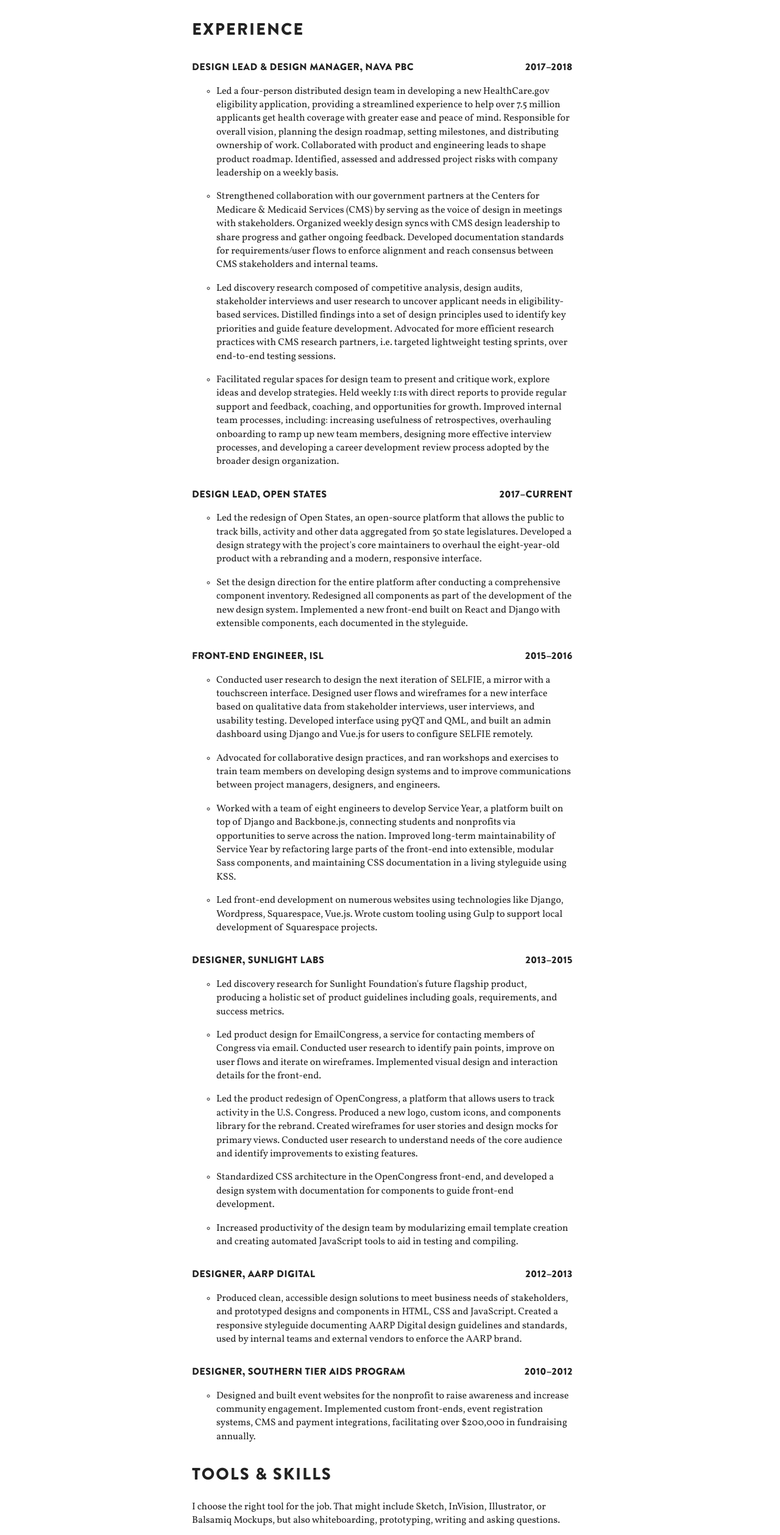
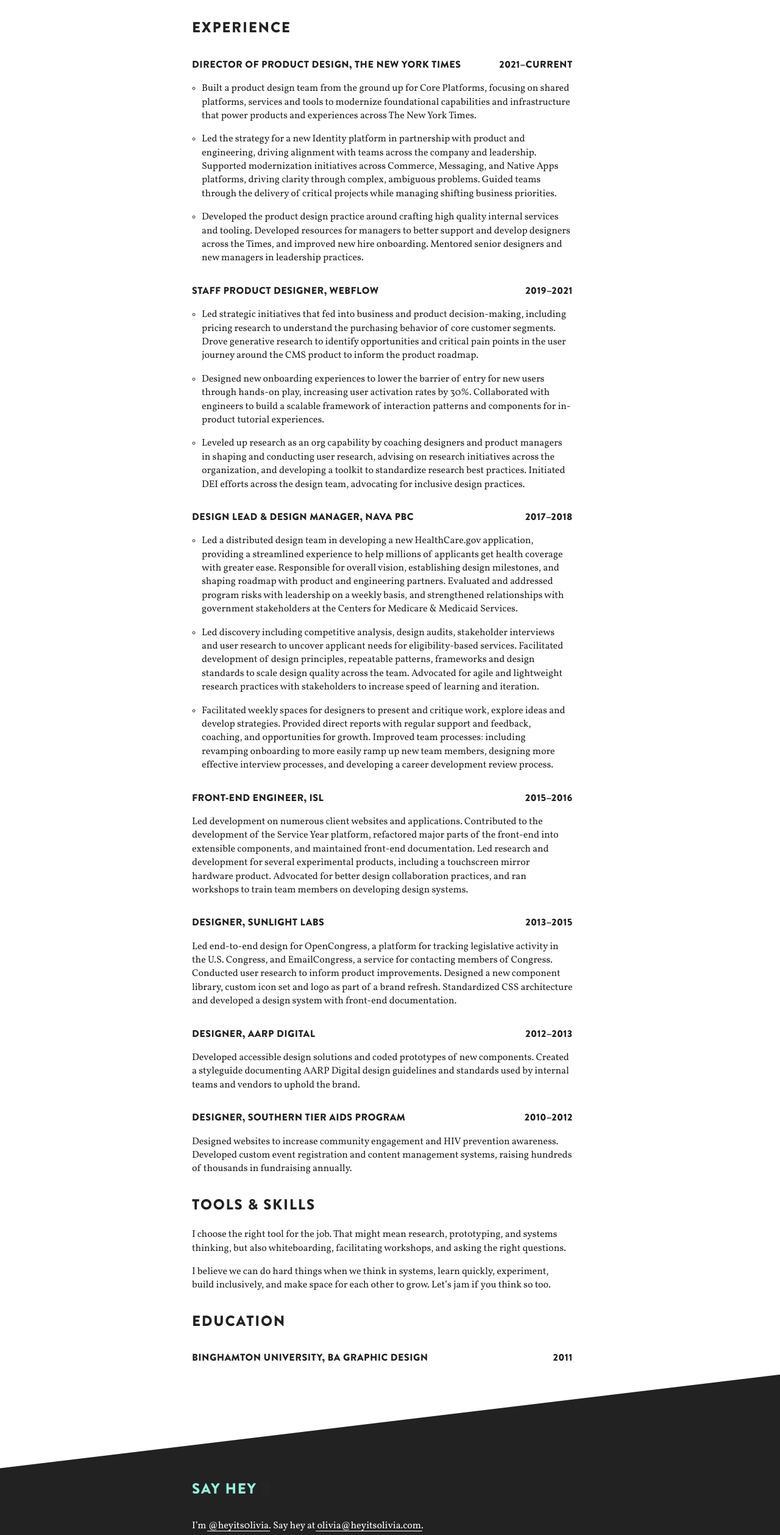
Before and after one commit to heyitsolivia/heyitsolivia, a Gatsby site: page /resume in a window 1280 px wide. Shown: the part 211-2729 px from the top of the page at 61% size. Built offline with nearby package versions, Linux system fonts and the light colour scheme; Gatsby itself is replaced by a stand-in of ours.

Commit message:
Update bio and resume

```diff
--- a/src/components/footer.js
+++ b/src/components/footer.js
@@ -7,9 +7,6 @@
             <p>
                 I’m <a className="link" href="http://twitter.com/heyits0livia">@heyits0livia</a>.
                 Say hey at <a className="link" href="mailto:olivia@heyitsolivia.com">olivia@heyitsolivia.com</a>.
-                You can find me pushing code to <a className="link" href="https://github.com/heyitsolivia">github</a>,
-                pixels to <a className="link" href="https://dribbble.com/heyitsolivia">dribbble</a>,
-                and food to <a className="link" href="https://instagram.com/heyits0livia/">instagram</a>.
             </p>
         </div>
     </footer>
--- a/src/pages/index.js
+++ b/src/pages/index.js
@@ -6,36 +6,41 @@
 export default () => (
     <Layout>
         <article className="text--lead u-measure">
-            <p>
-                <span role="img" aria-label="Waving hand">👋</span>
-                Hey, it's Olivia.
+            <p class="heading heading--small">
+                <span role="img" aria-label="Waving hand">👋</span> Hey, it's Olivia.
             </p>
             <p>
-                I make things for humans. I'm a senior designer who thinks and builds in systems, and leads teams in developing and applying thoughtful, inclusive approaches to difficult problems. I'm deeply passionate about designing technology and services that purposefully improves people's lives, especially for vulnerable or underserved communities.
+                I make things for humans. I'm a product design leader who thinks and builds in systems, and leads teams in developing scalable approaches to solve difficult problems. I'm deeply passionate about designing technology and services that purposefully improve the lives we lead.
             </p>
             <p>
-                I work carefully and systematically, drawing from human-centered, research-based methodologies  to ask the right questions and champion the needs of the people we serve first and foremost, and to bring clarity and definition to large, complex problems.
+                I work carefully and systematically, drawing from research-based methodologies to ask the right questions and champion the needs of the people we serve first and foremost, and to bring clarity and definition to large, complex problems.
             </p>
             <p>
-                Challenges I've enjoyed include leading a design team to develop a new eligibility application for <a className="link" href="https://www.navapbc.com/#healthcare-gov">HealthCare.gov</a> that replaces legacy systems and provides over 7.5 million households with a streamlined, intuitive experience to get health coverage. I've also helped redesign from the ground up a data-rich interface for <a className="link" href="http://openstates.org">Open States</a>, an open-source product that allows the public to track bills, activity and other data aggregated from 50 state legislatures. Read the <Link className="link" to="/resume/">resume</Link> for more.
+                I’ve worked with teams at The New York Times, Webflow, Nava, and more. Read the <Link className="link" to="/resume/">resume</Link> for more.
                 &nbsp;
                 <span role="img" aria-label="Page with curl">📃</span>
             </p>
             <p>
-                In my free time, I like making things that bring people <a className="link" href="https://openpuppies.com">joy and delight</a>.
-                &nbsp;
-                <span role="img" aria-label="Dog face">🐶</span>
+                I believe we can do hard things when we think in systems, experiment, learn quickly, build inclusively, and make space for each other to grow. Let’s jam if you think so too.
             </p>
-            <p>
-                In <a className="link" href="https://technical.ly/dc/2016/04/06/dcfemtech-honors-52-dcs-powerful-woman-programmers-powerful-woman-designers/">2016</a> and <a className="link" href="https://technical.ly/dc/2018/04/24/here-are-the-winners-of-the-2018-dcfemtech-awards/">2018</a>, I was named one of D.C.'s most Powerful Women Designers by <a className="link" href="http://dcfemtech.com/awards-2018-media">DCFemTech</a>.
-                &nbsp;
-                <span role="img" aria-label="Lightning bolt">⚡</span>
-            </p>
+            <br/>
             <p>
                 Based in DC, grown in NY. Forever learning.
                 &nbsp;
                 <span role="img" aria-label="Seedling sprouting">🌱</span>
             </p>
+            <hr className="horizontal-rule"/>
+            <p className="heading heading--small">
+                <span role="img" aria-label="Lightning bolt">⚡</span> Recent Talks & Recognition
+            </p>
+            <ul>
+                <li>“Design for Humans: How to Make Better Modernization Decisions”, DDD Europe. June 2022, Closing Keynote</li>
+                <li>“Understand the Current State of your System using Service Blueprints”, Kandddinsky. October 2022, Workshop</li>
+                <li>“Accessibility as a Journey”, NYT Open Speaker Series. 2021, Panel Moderator</li>
+                <li>Named one of “D.C.'s Most Powerful Women Designers”, DCFemTech.
+                <br/>
+                Awarded in <a className="link" href="https://technical.ly/dc/2016/04/06/dcfemtech-honors-52-dcs-powerful-woman-programmers-powerful-woman-designers/">2016</a> and <a className="link" href="https://technical.ly/dc/2018/04/24/here-are-the-winners-of-the-2018-dcfemtech-awards/">2018</a></li>
+            </ul>
         </article>
     </Layout>
 )
--- a/src/pages/resume.js
+++ b/src/pages/resume.js
@@ -11,75 +11,71 @@
             <h2 className="heading heading--large">Experience</h2>
 
             <h3 className="heading heading--small resume__heading">
+                <span>Director of Product Design, The New York Times</span>
+                <span>2021&ndash;Current</span>
+            </h3>
+
+            <ul>
+                <li>Built a product design team from the ground up for Core Platforms, focusing on shared platforms, services and tools to modernize foundational capabilities and infrastructure that power products and experiences across The New York Times.</li>
+                <li>Led the strategy for a new Identity platform in partnership with product and engineering, driving alignment with teams across the company and leadership. Supported modernization initiatives across Commerce, Messaging, and Native Apps platforms, driving clarity through complex, ambiguous problems. Guided teams through the delivery of critical projects while managing shifting business priorities.</li>
+                <li>Developed the product design practice around crafting high quality internal services and tooling. Developed resources for managers to better support and develop designers across the Times, and improved new hire onboarding. Mentored senior designers and new managers in leadership practices.</li>
+            </ul>
+
+            <h3 className="heading heading--small resume__heading">
+                <span>Staff Product Designer, Webflow</span>
+                <span>2019&ndash;2021</span>
+            </h3>
+
+            <ul>
+                <li>Led strategic initiatives that fed into business and product decision-making, including pricing research to understand the purchasing behavior of core customer segments. Drove generative research to identify opportunities and critical pain points in the user journey around the CMS product to inform the product roadmap.</li>
+                <li>Designed new onboarding experiences to lower the barrier of entry for new users through hands-on play, increasing user activation rates by 30%. Collaborated with engineers to build a scalable framework of interaction patterns and components for in-product tutorial experiences.</li>
+                <li>Leveled up research as an org capability by coaching designers and product managers in shaping and conducting user research, advising on research initiatives across the organization, and developing a toolkit to standardize research best practices. Initiated DEI efforts across the design team, advocating for inclusive design practices.</li>
+
+            </ul>
+
+            <h3 className="heading heading--small resume__heading">
                 <span>Design Lead & Design Manager, Nava PBC</span>
                 <span>2017&ndash;2018</span>
             </h3>
             <ul>
-                <li>Led a four-person distributed design team in developing a new HealthCare.gov eligibility application, providing a streamlined experience to help over 7.5 million applicants get health coverage with greater ease and peace of mind. Responsible for overall vision, planning the design roadmap, setting milestones, and distributing ownership of work. Collaborated with product and engineering leads to shape product roadmap. Identified, assessed and addressed project risks with company leadership on a weekly basis.</li>
-                <li>Strengthened collaboration with our government partners at the Centers for Medicare & Medicaid Services (CMS) by serving as the voice of design in meetings with stakeholders. Organized weekly design syncs with CMS design leadership to share progress and gather ongoing feedback. Developed documentation standards for requirements/user flows to enforce alignment and reach consensus between CMS stakeholders and internal teams.</li>
-                <li>Led discovery research composed of competitive analysis, design audits, stakeholder interviews and user research to uncover applicant needs in eligibility-based services. Distilled findings into a set of design principles used to identify key priorities and guide feature development. Advocated for more efficient research practices with CMS research partners, i.e. targeted lightweight testing sprints, over end-to-end testing sessions.</li>
-                <li>Facilitated regular spaces for design team to present and critique work, explore ideas and develop strategies. Held weekly 1:1s with direct reports to provide regular support and feedback, coaching, and opportunities for growth. Improved internal team processes, including: increasing usefulness of retrospectives, overhauling onboarding to ramp up new team members, designing more effective interview processes, and developing a career development review process adopted by the broader design organization.</li>
-            </ul>
-
-            <h3 className="heading heading--small resume__heading">
-                <span>Design Lead, Open States</span>
-
-                <span>2017&ndash;Current</span>
-            </h3>
-            <ul>
-                <li>Led the redesign of Open States, an open-source platform that allows the public to track bills, activity and other data aggregated from 50 state legislatures. Developed a design strategy with the project's core maintainers to overhaul the eight-year-old product with a rebranding and a modern, responsive interface.</li>
-                <li>Set the design direction for the entire platform after conducting a comprehensive component inventory. Redesigned all components as part of the development of the new design system. Implemented a new front-end built on React and Django with extensible components, each documented in the styleguide.</li>
+                <li>Led a distributed design team in developing a new HealthCare.gov application, providing a streamlined experience to help millions of applicants get health coverage with greater ease. Responsible for overall vision, establishing design milestones, and shaping roadmap with product and engineering partners. Evaluated and addressed program risks with leadership on a weekly basis, and strengthened relationships with government stakeholders at the Centers for Medicare & Medicaid Services.</li>
+                <li>Led discovery including competitive analysis, design audits, stakeholder interviews and user research to uncover applicant needs for eligibility-based services. Facilitated development of design principles, repeatable patterns, frameworks and design standards to scale design quality across the team. Advocated for agile and lightweight research practices with stakeholders to increase speed of learning and iteration.</li>
+                <li>Facilitated weekly spaces for designers to present and critique work, explore ideas and develop strategies. Provided direct reports with regular support and feedback, coaching, and opportunities for growth. Improved team processes: including revamping onboarding to more easily ramp up new team members, designing more effective interview processes, and developing a career development review process.</li>
             </ul>
 
             <h3 className="heading heading--small resume__heading">
                 <span>Front-end Engineer, ISL</span>
                 <span>2015&ndash;2016</span>
             </h3>
-            <ul>
-                <li>Conducted user research to design the next iteration of SELFIE, a mirror with a touchscreen interface. Designed user flows and wireframes for a new interface based on qualitative data from stakeholder interviews, user interviews, and usability testing. Developed interface using pyQT and QML, and built an admin dashboard using Django and Vue.js for users to configure SELFIE remotely.</li>
-                <li>Advocated for collaborative design practices, and ran workshops and exercises to train team members on developing design systems and to improve communications between project managers, designers, and engineers.</li>
-                <li>Worked with a team of eight engineers to develop Service Year, a platform built on top of Django and Backbone.js, connecting students and nonprofits via opportunities to serve across the nation. Improved long-term maintainability of Service Year by refactoring large parts of the front-end into extensible, modular Sass components, and maintaining CSS documentation in a living styleguide using KSS.</li>
-                <li>Led front-end development on numerous websites using technologies like Django, Wordpress, Squarespace, Vue.js. Wrote custom tooling using Gulp to support local development of Squarespace projects.</li>
-            </ul>
+            <p>Led development on numerous client websites and applications. Contributed to the development of the Service Year platform, refactored major parts of the front-end into extensible components, and maintained front-end documentation. Led research and development for several experimental products, including a touchscreen mirror hardware product. Advocated for better design collaboration practices, and ran workshops to train team members on developing design systems.</p>
 
             <h3 className="heading heading--small resume__heading">
                 <span>Designer, Sunlight Labs</span>
                 <span>2013&ndash;2015</span>
             </h3>
-            <ul>
-                <li>Led discovery research for Sunlight Foundation's future flagship product, producing a holistic set of product guidelines including goals, requirements, and success metrics.</li>
-                <li>Led product  design for EmailCongress, a service for contacting members of Congress via email. Conducted user research to identify pain points, improve on user flows and iterate on wireframes. Implemented visual design and interaction details for the front-end.</li>
-                <li>Led the product redesign of OpenCongress, a platform that allows users to track activity in the U.S. Congress. Produced a new logo, custom icons, and components library for the rebrand. Created  wireframes for user stories and design mocks for primary views. Conducted user research to understand needs of the core audience and identify improvements to existing features.</li>
-                <li>Standardized CSS architecture in the  OpenCongress front-end, and developed a design system with documentation for components to guide front-end development.</li>
-                <li>Increased productivity of the design team by modularizing email template creation and creating automated JavaScript tools to aid in testing and compiling.</li>
-            </ul>
+            <p>Led end-to-end design for OpenCongress, a platform for tracking legislative activity in the U.S. Congress, and EmailCongress, a service for contacting members of Congress. Conducted user research to inform product improvements. Designed a new component library, custom icon set and logo as part of a brand refresh. Standardized CSS architecture and developed a design system with front-end documentation.</p>
 
             <h3 className="heading heading--small resume__heading">
                 <span>Designer, AARP Digital</span>
                 <span>2012&ndash;2013</span>
             </h3>
-            <ul>
-                <li>Produced clean, accessible design solutions to meet business needs of stakeholders, and prototyped designs and components in HTML, CSS and JavaScript. Created a responsive styleguide documenting AARP Digital design guidelines and standards, used by internal teams and external vendors to enforce the AARP brand.</li>
-            </ul>
+            <p>Developed accessible design solutions and coded prototypes of new components. Created a styleguide documenting AARP Digital design guidelines and standards used by internal teams and vendors to uphold the brand.</p>
 
             <h3 className="heading heading--small resume__heading">
                 <span>Designer, Southern Tier AIDS Program</span>
                 <span>2010&ndash;2012</span>
             </h3>
-            <ul>
-                <li>Designed and built event websites for the nonprofit to raise awareness and increase community engagement. Implemented custom front-ends, event registration systems, CMS and payment integrations, facilitating over $200,000 in fundraising annually.</li>
-            </ul>
+            <p>Designed websites to increase community engagement and HIV prevention awareness. Developed custom event registration and content management systems, raising hundreds of thousands in fundraising annually.</p>
 
             <h2 className="heading heading--large resume__heading">Tools & Skills</h2>
-            <p>I choose the right tool for the job. That might include Sketch, InVision, Illustrator, or Balsamiq Mockups, but also whiteboarding, prototyping, writing and asking questions.</p>
-            <p>I build inclusively. I advocate for best practices around design systems, front-end performance, accessibility, and responsive development in order to deliver consistent experiences that are accessible to all, and performant across all platforms. Previously, I've built these experiences using HTML, CSS/Sass, Node.js, Vue.js, Gulp, Webpack, Python, Django, Ruby, and Rails.</p>
+            <p>I choose the right tool for the job. That might mean research, prototyping, and systems thinking, but also whiteboarding, facilitating workshops, and asking the right questions.</p>
+            <p>I believe we can do hard things when we think in systems, learn quickly, experiment, build inclusively, and make space for each other to grow. Let’s jam if you think so too.</p>
 
             <h2 className="heading heading--large">Education</h2>
             <h3 className="heading heading--small resume__heading">
-                <span>Binghamton University</span>
+                <span>Binghamton University, BA Graphic Design</span>
                 <span>2011</span>
             </h3>
-            <p>Bachelor of Arts in Graphic Design</p>
         </article>
     </Layout>
 )
--- a/src/styles/components/layout.scss
+++ b/src/styles/components/layout.scss
@@ -11,6 +11,10 @@
 // Header
 .header {
     padding-top: 6rem;
+}
+
+.resume__heading span {
+
 }
 
 // Footer
--- a/src/styles/components/typography.scss
+++ b/src/styles/components/typography.scss
@@ -11,11 +11,17 @@
 }
 
 .text--lead {
-    font-size: 1.25rem;
+    font-size: 1.15rem;
 }
 
 .text--regular {
     font-size: 1rem;
+}
+
+.horizontal-rule {
+    margin-top: 4rem;
+    margin-bottom: 4rem;
+    border-color: rgba(0, 0, 0, 0.075);
 }
 
 // Headings
@@ -33,7 +39,7 @@
     }
 
     .heading--large {
-        font-size: 1.7rem;
+        font-size: 1.5rem;
     }
 
     .heading--medium {
@@ -48,7 +54,7 @@
 ul {
     margin-top: 0.5rem;
     margin-bottom: 1.75rem;
-    // padding-left: 0;
+    padding-left: 1rem;
     list-style: circle;
 }
 
@@ -64,6 +70,7 @@
 
 .link {
     position: relative;
+    display: inline-block;
     z-index: 1;
 
     &:before {
@@ -117,10 +124,12 @@
 // Resume
 .resume__heading {
     display: flex;
-    flex-direction: column;
+    flex-direction: row;
+    justify-content: space-between;
+
 
     @include breakpoint(medium) {
-        flex-direction: row;
-        justify-content: space-between;
+        // flex-direction: row;
+        // justify-content: space-between;
     }
 }
```
Also changed, not shown: src/pages/selected-work.js (added, +29 -0 lines).
